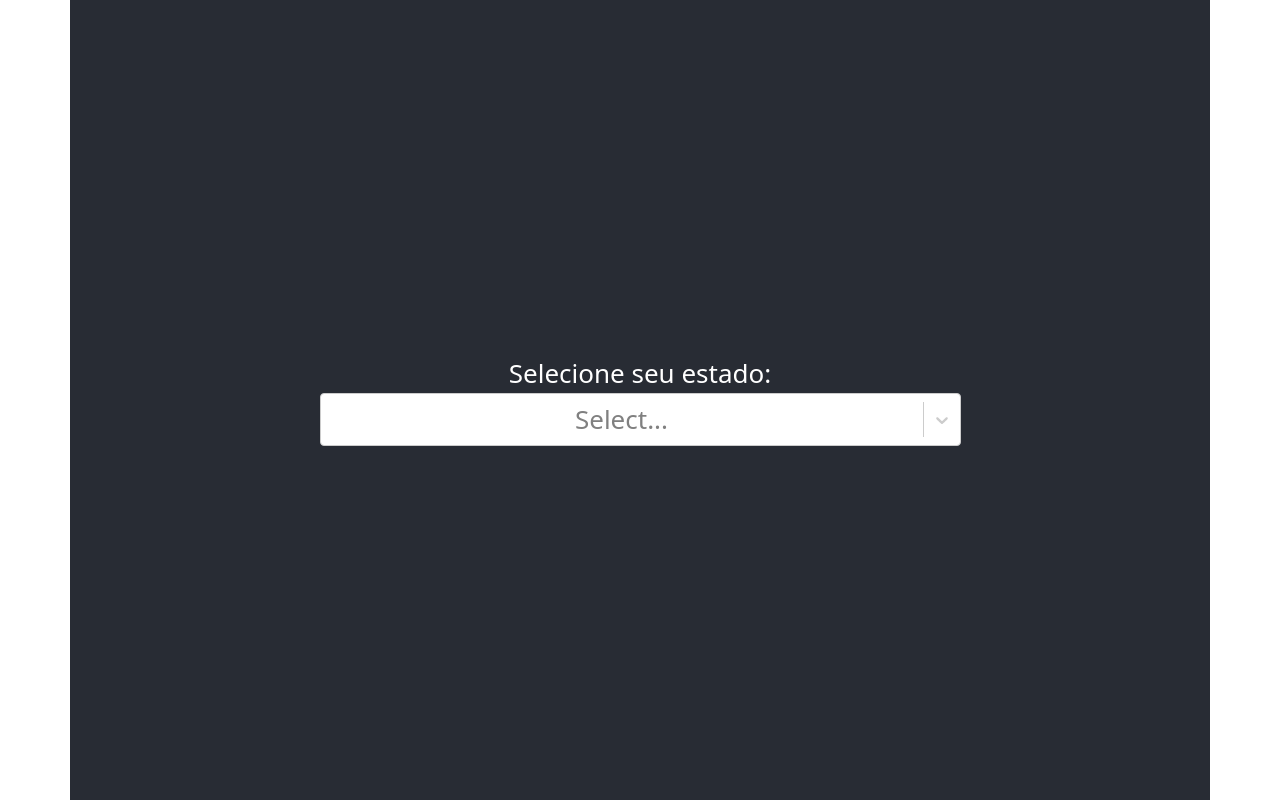
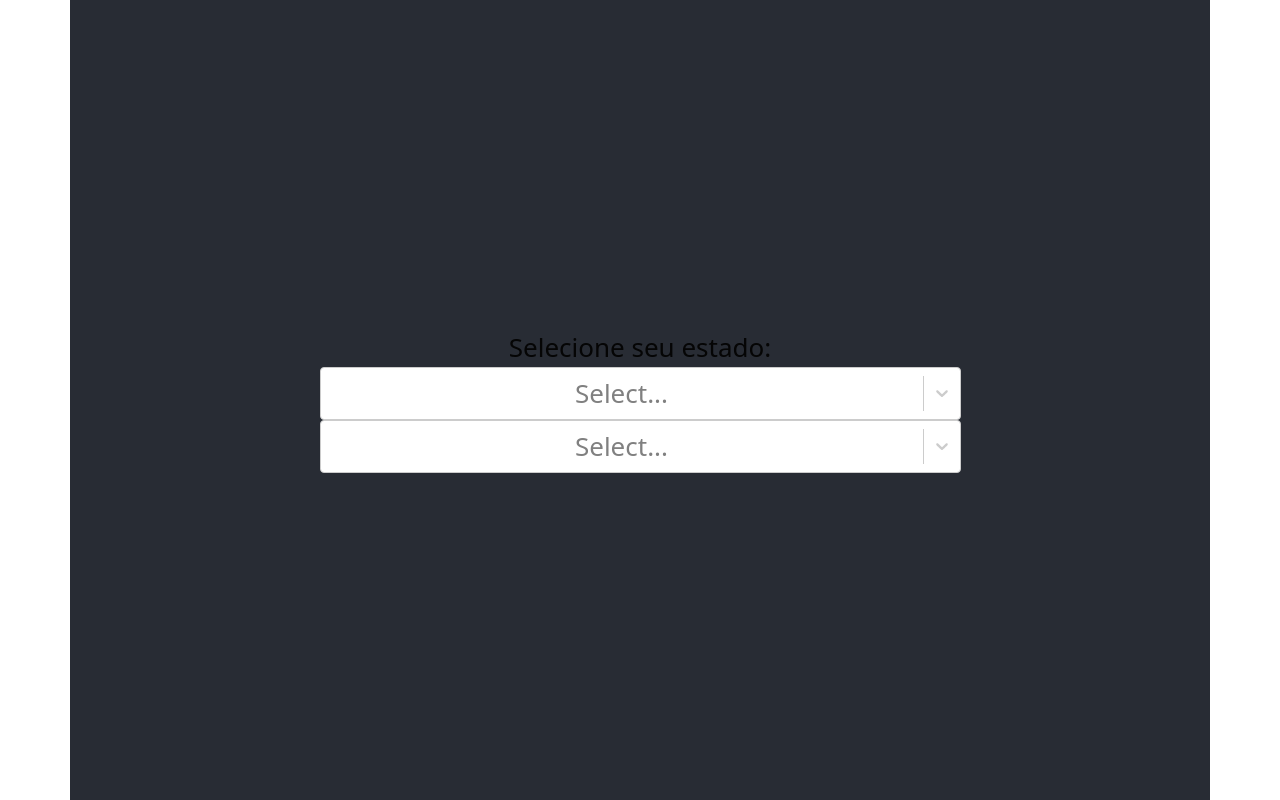
Before and after one commit to Laloops/estudo-node, a React (Create React App) app in the folder front/: page / in a window 1280 px wide. Built offline with nearby package versions, Linux system fonts and the light colour scheme; no server answers.

Commit message:
Função get cidade selecionada

```diff
--- a/front/src/App.css
+++ b/front/src/App.css
@@ -26,7 +26,7 @@
   align-items: center;
   justify-content: center;
   font-size: calc(10px + 2vmin);
-  color: white;
+  color: rgb(5, 5, 5);
 }
 
 .App-link {
--- a/front/src/App.js
+++ b/front/src/App.js
@@ -5,34 +5,70 @@ import Select from 'react-select';
 import axios from 'axios';
 import 'bootstrap/dist/css/bootstrap.min.css';
 
+//npm start
 
 
 class App extends Component {
+  constructor(props){
+    super(props)
 
-  state = {
-    cidades: [],
+    // Set initial state
+    this.state = {
+      estados: [],
+      cidades: [],
+      cidadeFoiSelecionada: false
+    }
+
+    // Binding this keyword
+    this.estadoSelecionadoo = this.estadoSelecionadoo.bind(this)
+    this.cidadeSelecionada = this.cidadeSelecionada.bind(this)
+
+
+  }
+
+  async cidadeSelecionada(event){
+    console.log(event)
+  }
+
+
+ async estadoSelecionadoo(event){
+    console.log(event)
+    const response = await axios.get('http://localhost:3001/cidades/'+ event.value);
+    this.setState({
+      cidades: response.data.map((obj) => {
+        return {
+          label: obj.cidade,
+          value: obj.cidade
+        }
+      })
+    }
+    );
   }
 
   async componentDidMount() {
-    const response = await axios.get('http://localhost:3001/cidades');
+    const response = await axios.get('http://localhost:3001/estados');
 
     this.setState({
-      cidades: response.data.map((obj) => {
+      estados: response.data.map((obj) => {
         return {
           label: obj.estado,
           value: obj.estado
-
         }
       })
-    });
+    }
+    );
   }
+
+
   render() {
-    const { cidades } = this.state;
+
     return (
       <div className="container">
         <div className="row">
           <div className="col-md-7">Selecione seu estado:
-            <Select options={cidades} />
+            <Select options={this.state.estados} onChange={this.estadoSelecionadoo} />
+            <Select options={this.state.cidades} onChange={this.cidadeSelecionada} />
+
           </div>
         </div>
         <div className="col-md-4">
@@ -44,4 +80,5 @@ class App extends Component {
 }
 
 
+
 export default App;
```
Also changed, not shown: 1 other file (tests, documents, lock files or other folders).
